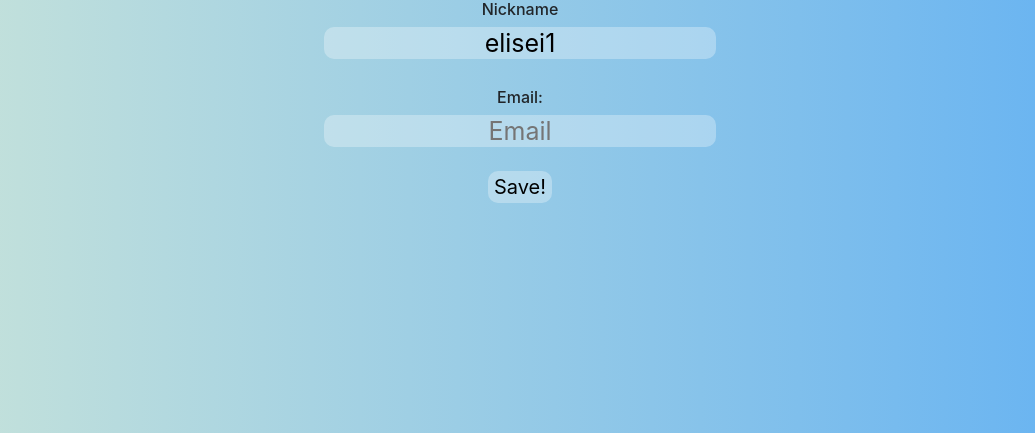
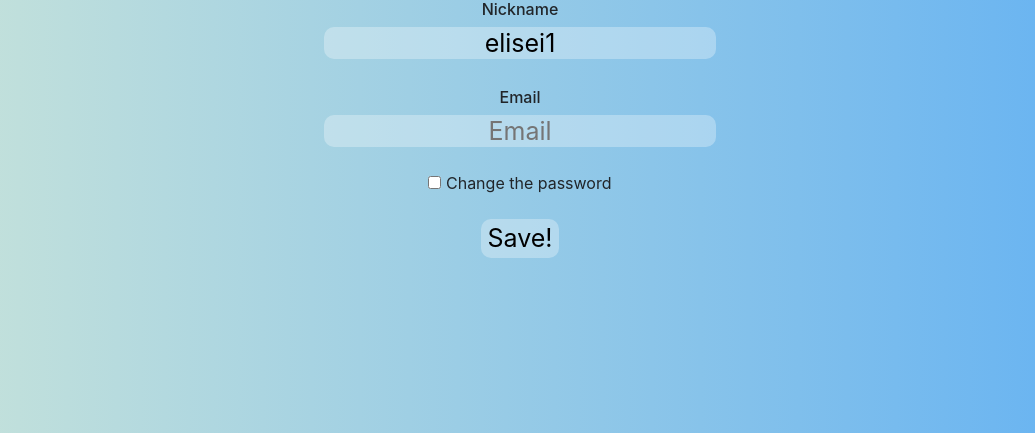
Before and after one commit to Elisei123/easyshare, a Django app: page /accounts/settings/ in a window 1280 px wide. Shown: the part 70-503 px from the top of the page, without its empty margins (120-1155 px from the left). Run offline with Django 3.2, Linux system fonts and the light colour scheme; a user stored in the database is signed in; some libraries are stand-ins or nearby versions.

Commit message:
Add 'change pass on settings' (v1)

```diff
--- a/Accounts/views.py
+++ b/Accounts/views.py
@@ -4,7 +4,7 @@ from django.contrib import messages
 from django.contrib.auth.models import User, auth
 from django.core.validators import validate_email
 from django.core.exceptions import ValidationError
-from django.contrib.auth import authenticate
+from django.contrib.auth import authenticate, login as auth_login
 from django.db.models.functions import Lower
 # Create your views here.
 
@@ -32,6 +32,18 @@ def UsernameValidator(string):
 
     return True
 
+
+def is_password_eligible(password):
+    if password == '': # Nu este un cuvant
+        return False, ''
+
+    if len(password) < 5:
+        return False, 'The password must contain minimum 5 characters.'
+
+    for litera in password: # Exista spatii
+        if litera == ' ':
+            return False, 'Password contains forbidden space.'
+    return True, ''
 
 def is_password_eligible(password):
     if len(password) < 5:
@@ -112,10 +124,45 @@ def login(request):
 
 
 def settings(request):
+    from django.contrib.auth.hashers import make_password, check_password
+
     if request.method == "POST":
         user_curent = request.user
         username_input = request.POST['username']
         email_curent = request.POST['email']
+        parola_veche_input = request.POST['parola_veche']
+        parola_noua1_input = request.POST['parola_noua1']
+        parola_noua2_input = request.POST['parola_noua2']
+        print(parola_veche_input)
+        if (parola_veche_input == '') and (parola_noua1_input == '') and (parola_noua2_input == '') :
+            print("Parola nu a fost selectata")
+        else:
+            #Verificare parola veche cu baza de date;
+            if not check_password(parola_veche_input, request.user.password):
+                messages.error(request, "The password in the database is not the same as the password in the input.")
+                return redirect('settings')
+
+            eligible_password1, password_error_msg = is_password_eligible(parola_veche_input)
+            eligible_password2, password_error_msg = is_password_eligible(parola_noua1_input)
+            eligible_password3, password_error_msg = is_password_eligible(parola_noua2_input)
+            if not eligible_password1 or not eligible_password2 or not eligible_password3:
+                messages.error(request, password_error_msg)
+                return redirect('settings')
+
+            if parola_noua1_input != parola_noua2_input:
+                print("Parola1 si parola2 nu sunt la fel")
+                messages.error(request, "The password is not the same!")
+                return redirect('settings')
+
+            pass_hash = make_password(parola_noua1_input)
+            request.user.password = pass_hash
+            username_curent = request.user.username
+            request.user.save()
+            user = authenticate(request, username=username_curent, password=parola_noua1_input)
+            auth_login(request, user)
+            messages.success(request, "Password saved!")
+            return redirect('settings')
+
         if user_curent.username == username_input :    #Daca username-ul curent este la fel ca username-ul din input
             if user_curent.email != email_curent:
                 if User.objects.filter(email=email_curent).exists():
@@ -141,7 +188,7 @@ def settings(request):
         user_curent.email = email_curent
         user_curent.username = username_input
         user_curent.save()
-        messages.success(request, "The username and password have been successfully changed!") # Datele au fost schimbate cu succes!
+        messages.success(request, "The data has been changed!") # Datele au fost schimbate cu succes!
         return redirect('settings')
 
         # TODO: Adauga sa poti schimba parola!
--- a/templates/settings.html
+++ b/templates/settings.html
@@ -5,7 +5,7 @@
         text-align: center;
     }
 
-    input, textarea {
+    .inputs_beauty, textarea, #submit {
         text-align:center;
         background-color:rgba(255,255,255,0.3);
         border: 0px solid;
@@ -16,14 +16,16 @@
         font-size: 25px;
     }
 
-    #submit{
-        font-size: 20px;
+    #submit:hover{
+        background-color: #2e2c27;
+        color:white;
+        transition: .3s ease-in-out;
     }
 
-    #submit:hover{
-        background-color: #524f48;
-        color:white;
-        transition: .3s ease-in-out;
+    #parola_veche::-webkit-input-placeholder,
+        #parola_noua1::-webkit-input-placeholder,
+        #parola_noua2::-webkit-input-placeholder{
+        font-size:20px;
     }
     {% endblock style %}
 
@@ -53,13 +55,46 @@
                 {% endfor %}
             {% endif %}
 
-            <form action="" method="POST">
+            <form action="" method="POST" novalidate>
                 {% csrf_token %}
-                <h6>Nickname</h6><input type="text" name="username" placeholder="Username" value="{{ user.username }}"><br><br>
-                <h6 style="padding-top: 5px">Email:</h6><input type="email" name="email" placeholder="Email" value="{{ user.email }}"><br>
-                <!-- TODO: Adauga sa modifici si parola -->
+                <h6>Nickname</h6><input class="inputs_beauty" type="text" name="username" placeholder="Username" value="{{ user.username }}"><br><br>
+                <h6 style="padding-top: 5px">Email</h6><input class="inputs_beauty" type="email" name="email" placeholder="Email" value="{{ user.email }}"><br>
+                <!-- Adaugare modificare parola -->
+                <br>
+                <input  class value="false" id = "myCheck" name="change_password" type="checkbox" onclick="myFunction() "><span> Change the password</span>
+                <div id="password-collapse" style="display: none">
+                    <br>
+                    <p> The password must contain minimum 5 characters. <span>*</span></p>
+                    <h6>Old password </h6>
+                    <input class="inputs_beauty" id="parola_veche" pattern=".{5,}" required title="The password must contain minimum 5 characters." name="parola_veche" type="password"
+                     placeholder="Type your old password!">
+                    <br><br><h6>New password</h6>
+                    <input class="inputs_beauty" id="parola_noua1" pattern=".{5,}" required title="The password must contain minimum 5 characters." name="parola_noua1" type="password"
+                           placeholder="Type your new password!">
+                    <br><br><h6>Confirm new password </h6>
+                    <input class="inputs_beauty" id="parola_noua2" pattern=".{5,}" required title="The password must contain minimum 5 characters." name="parola_noua2" type="password"
+                           placeholder="Type your new password!">
+                </div>
+                <br>
                 <br><input type="submit" name="submit" id="submit" value="Save!">
             </form>
+        </div>
 
-        </div>
+        <script>
+    function myFunction() {
+        var checkBox = document.getElementById("myCheck");
+        var text = document.getElementById("password-collapse");
+        if (checkBox.checked === true){
+            var x = document.createElement("INPUT");
+            x.setAttribute("type", "checkbox");
+            text.style.display = "block";
+            checkBox.value = "true";
+        } else {
+            text.style.display = "none";
+            text.value = "false";
+            checkBox.value = "false";
+        }
+    }
+</script>
+
     {% endblock content %}
```
Also changed, not shown: db.sqlite3.
